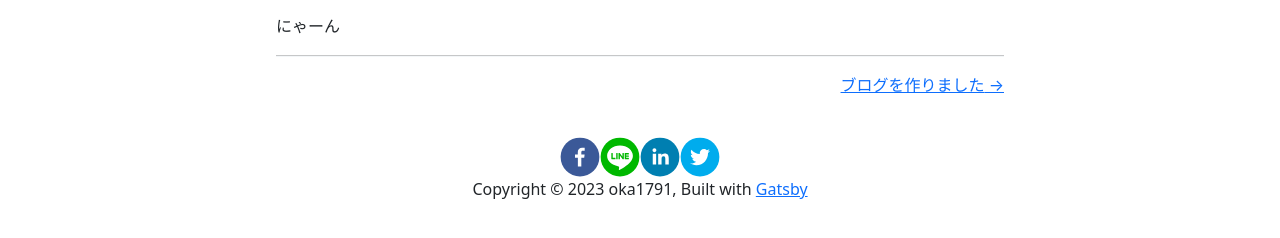
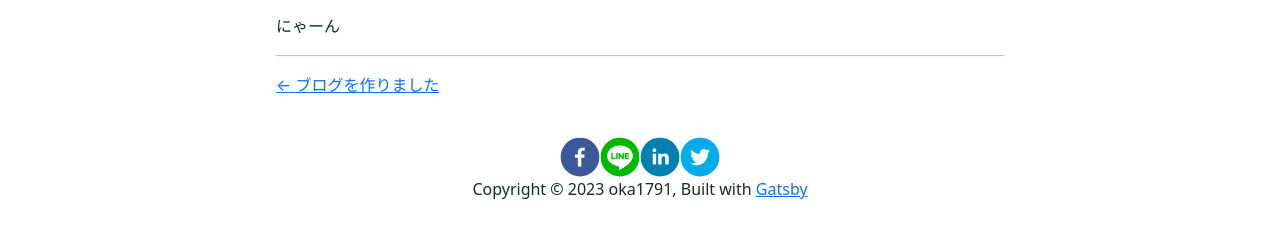
Before and after one commit to oka1791/oka1791.info, a Gatsby site: page /posts/post1/ in a window 1280 px wide. Shown: the part 266-504 px from the top of the page. Built offline with nearby package versions, Linux system fonts and the light colour scheme; Gatsby itself is replaced by a stand-in of ours.

Commit message:
バグ修正

```diff
--- a/src/templates/blog-post.js
+++ b/src/templates/blog-post.js
@@ -11,6 +11,8 @@ const BlogPostTemplate = ({
 }) => {
   const siteTitle = site.siteMetadata?.title || `Title`
   const tags = post.frontmatter.tags
+  const previousPostPath = `/posts${previous? previous.fields.slug : ""}`
+  const nextPostPath = `/posts${next? next.fields.slug : ""}`
   return (
     <>
       <Header location={location} title={siteTitle} />
@@ -54,16 +56,16 @@ const BlogPostTemplate = ({
             }}
           >
             <li>
-              {previous && (
-                <Link to={previous.fields.slug} rel="prev">
-                  ← {previous.frontmatter.title}
+              {next && (
+                <Link to={nextPostPath} rel="next">
+                  ← {next.frontmatter.title}
                 </Link>
               )}
             </li>
             <li>
-              {next && (
-                <Link to={next.fields.slug} rel="next">
-                  {next.frontmatter.title} →
+              {previous && (
+                <Link to={previousPostPath} rel="prev">
+                  {previous.frontmatter.title} →
                 </Link>
               )}
             </li>
```
